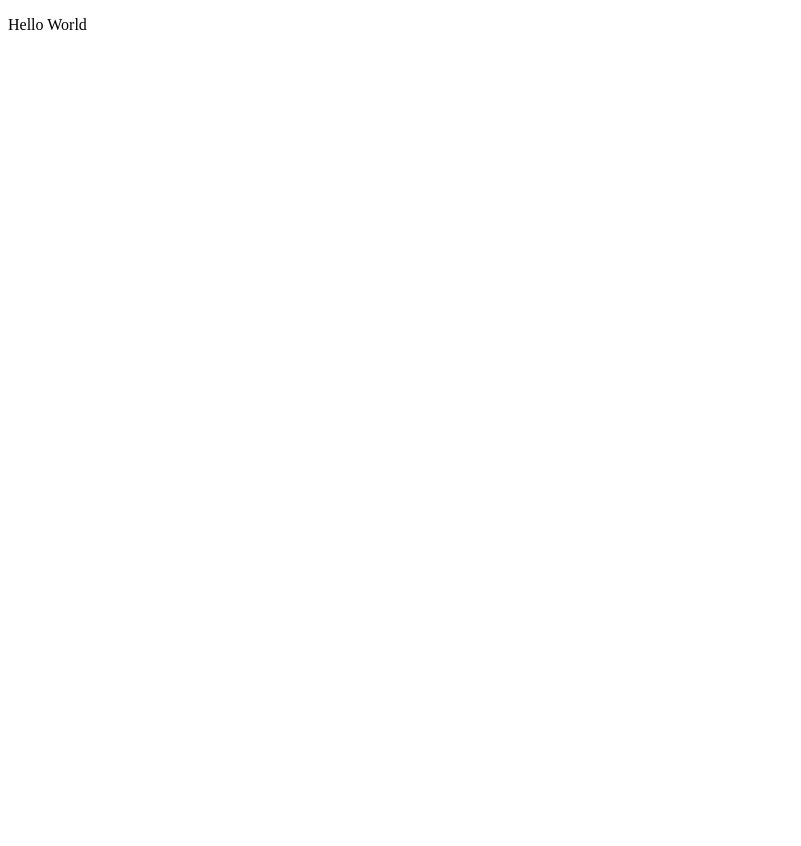
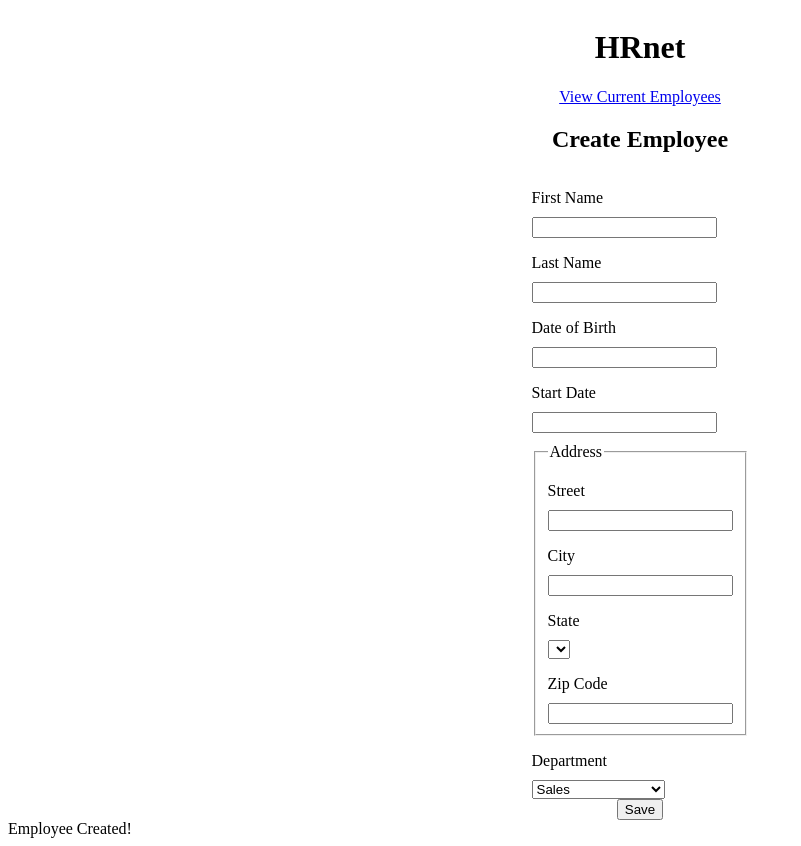
Before and after one commit to mrtinber/P14-HRNet, a React (Vite) app: page / in a window 1280 px wide. Shown: the whole page, without its empty margins (0-801 px from the left). Before the commit the page ends 800 px from the top, so only its background shows below. Built offline with nearby package versions, Linux system fonts and the light colour scheme; the HTML template or start-up script is replaced by a standard one.

Commit message:
Creating the 2 pages with React

```diff
--- a/package.json
+++ b/package.json
@@ -11,7 +11,9 @@
   },
   "dependencies": {
     "react": "^18.2.0",
-    "react-dom": "^18.2.0"
+    "react-dom": "^18.2.0",
+    "react-router-dom": "^6.23.1",
+    "sass": "^1.77.6"
   },
   "devDependencies": {
     "@types/react": "^18.2.66",
--- a/src/App.tsx
+++ b/src/App.tsx
@@ -1,7 +1,10 @@
+import { Router } from "./components/Router"
+import './scss/main.scss'
+
 function App() {
   return (
     <>
-      <p>Hello World</p>
+      <Router />
     </>
   )
 }
--- /dev/null
+++ b/src/components/InputElement.tsx
@@ -0,0 +1,12 @@
+type InputElementProps = {
+    id: string,
+    type: string,
+    content: string,
+}
+
+export const InputElement = ({ id, type, content }: InputElementProps) => {
+    return <>
+        <label htmlFor={id}>{content}</label>
+        <input type={type} id={id} />
+    </>
+}
--- /dev/null
+++ b/src/components/Router.tsx
@@ -0,0 +1,24 @@
+import { RouterProvider, createBrowserRouter } from "react-router-dom";
+import { CreateEmployee } from "../pages/CreateEmployee";
+import { EmployeeList } from "../pages/EmployeeList";
+
+const router = createBrowserRouter([
+    {
+        path: '/',
+        errorElement: <p>Oups, ça marche pas</p>,
+        children: [
+            {
+                path: '',
+                element: <CreateEmployee />
+            },
+            {
+                path: 'employee-list',
+                element: <EmployeeList />
+            },
+        ]
+    }
+])
+
+export function Router() {
+    return <RouterProvider router={router} />
+}
--- /dev/null
+++ b/src/pages/CreateEmployee.tsx
@@ -0,0 +1,53 @@
+import { Link } from "react-router-dom";
+import { InputElement } from "../components/InputElement";
+
+export const CreateEmployee = () => {
+    const saveEmployee = (event: React.MouseEvent<HTMLButtonElement>) => {
+        event.preventDefault();
+        console.log('ça sauve');
+    }
+
+    return <>
+        <div className="title">
+            <h1>HRnet</h1>
+        </div>
+        <div className="container">
+            <Link to="employee-list">View Current Employees</Link>
+            <h2>Create Employee</h2>
+            <form action="#" id="create-employee">
+                <InputElement id='first-name' type='text' content='First Name' />
+
+                <InputElement id='last-name' type='text' content='Last Name' />
+
+                <InputElement id='date-of-birth' type='text' content='Date of Birth' />
+
+                <InputElement id='start-date' type='text' content='Start Date' />
+
+                <fieldset className="address">
+                    <legend>Address</legend>
+
+                    <InputElement id='street' type='text' content='Street' />
+
+                    <InputElement id='city' type='text' content='City' />
+
+                    <label htmlFor="state">State</label>
+                    <select name="state" id="state"></select>
+
+                    <InputElement id='zip-code' type='number' content='Zip Code' />
+                </fieldset>
+
+                <label htmlFor="department">Department</label>
+                <select name="department" id="department">
+                    <option>Sales</option>
+                    <option>Marketing</option>
+                    <option>Engineering</option>
+                    <option>Human Resources</option>
+                    <option>Legal</option>
+                </select>
+            </form>
+
+            <button onClick={saveEmployee}>Save</button>
+        </div>
+        <div id="confirmation" className="modal">Employee Created!</div>
+    </>
+}
--- /dev/null
+++ b/src/pages/EmployeeList.tsx
@@ -0,0 +1,11 @@
+import { Link } from "react-router-dom"
+
+export const EmployeeList = () => {
+    return <>
+        <div id="employee-div" className="container">
+            <h1>Current Employees</h1>
+            <table id="employee-table" className="display"></table>
+            <Link to="/">Home</Link>
+        </div>
+    </>
+}
--- /dev/null
+++ b/src/scss/main.scss
@@ -0,0 +1,23 @@
+.title {
+    display: flex;
+    align-items: center;
+    justify-content: center;
+}
+
+
+.container {
+    display: flex;
+    flex-direction: column;
+    align-items: center;
+    justify-content: center;
+}
+
+label {
+    display: block;
+    margin-top: 1rem;
+    margin-bottom: 10px;
+}
+
+.address {
+    margin-top: 10px;
+}
```
Also changed, not shown: 2 other files (tests, documents, lock files or other folders).
